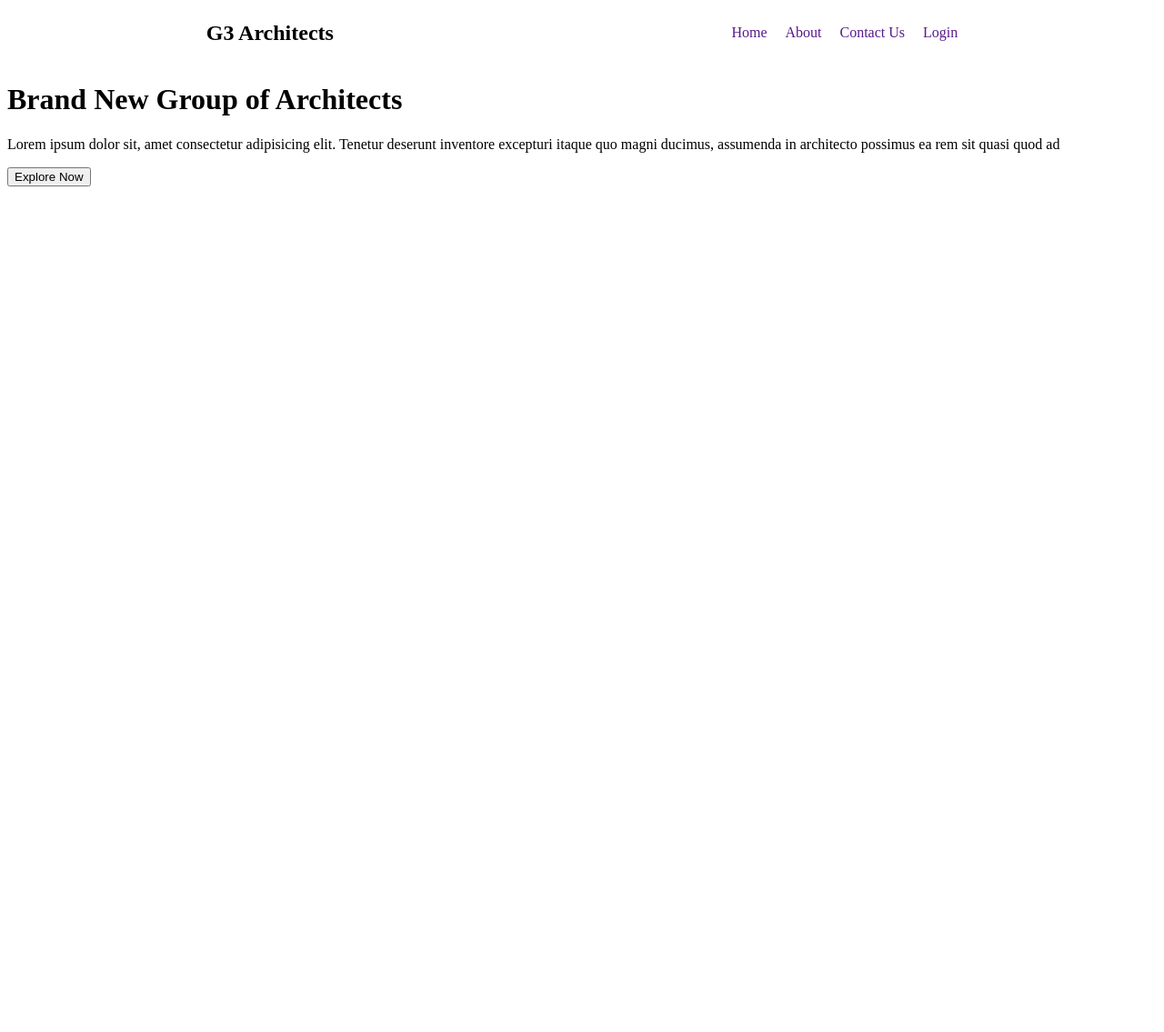
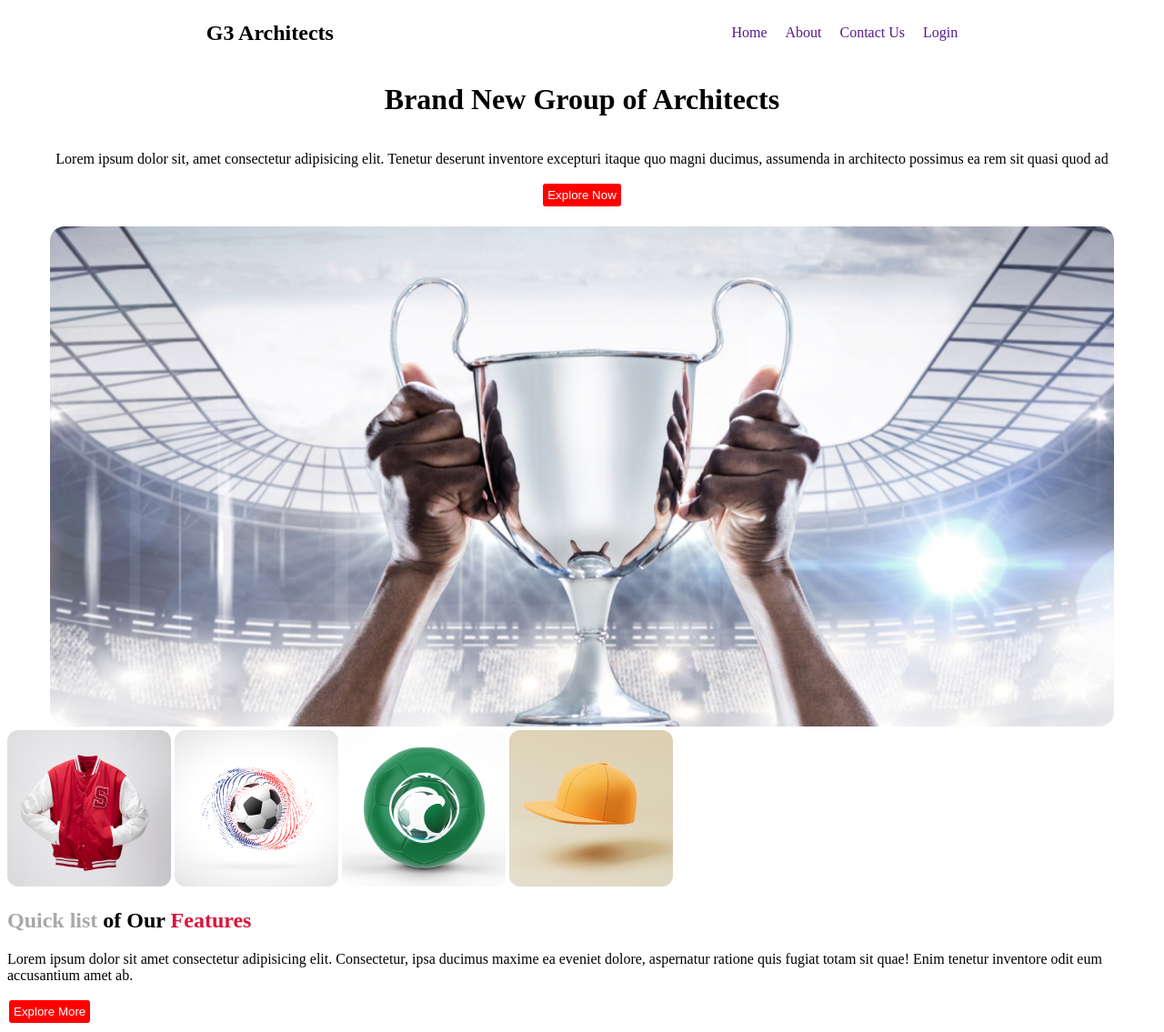
Before and after one commit to Mahmuda826/Responsive1, a plain HTML site: page index.html in a window 1280 px wide. Shown: the part 5-1140 px from the top of the page at 91% size. Before the commit the page ends 800 px from the top, so only its background shows below. Drawn offline with Linux system fonts and the light colour scheme.

Commit message:
combination part

```diff
--- a/index.html
+++ b/index.html
@@ -27,14 +27,31 @@
             </div>
         </nav>
         <div class="hero-section">
-            <div>
-                <h1>Brand New Group of Architects</h1>
-                <p>Lorem ipsum dolor sit, amet consectetur adipisicing elit. Tenetur deserunt inventore excepturi itaque quo magni ducimus, assumenda in architecto possimus ea rem sit quasi quod ad </p>
-                <button>Explore Now</button>
+            <div class="brand">
+                <h1 class="h-one">Brand New Group of Architects</h1>
+                <p class="paragraph">Lorem ipsum dolor sit, amet consectetur adipisicing elit. Tenetur deserunt inventore excepturi itaque quo magni ducimus, assumenda in architecto possimus ea rem sit quasi quod ad </p>
+                <button class="btn">Explore Now</button>
             </div>
-            <div></div>
+            <div class="image">
+               <img src="./image/1.png" alt="">
+            </div>
         </div>
 
     </header>
+    <main>
+        <div class="combinaton">
+            <div >
+                <img src="./image/5.png" alt="">
+                <img src="./image/10.png" alt="">
+                <img src="./image/6.png" alt="">
+                <img src="./image/7.png" alt="">
+            </div>
+            <div>
+               <h2><span style="color: darkgray;">Quick list</span> of Our <span style="color: crimson;">Features</span></h2>
+               <p>Lorem ipsum dolor sit amet consectetur adipisicing elit. Consectetur, ipsa ducimus maxime ea eveniet dolore, aspernatur ratione quis fugiat totam sit quae! Enim tenetur inventore odit eum accusantium amet ab.</p>
+               <button class="btn">Explore More</button>
+            </div>
+        </div>
+    </main>
 </body>
 </html>
--- a/styles/style.css
+++ b/styles/style.css
@@ -12,6 +12,33 @@
     gap: 20px;
 
 }
+  .hero-section{
+    display: flex;
+    flex-direction: column;
+    justify-content: center;
+    align-items: center;
+    gap: 20px;
+  }
+  .brand{
+    display: flex;
+    flex-direction: column;
+    justify-content: center;
+    align-items: center;
+  }
+  .btn{
+    border: 2px solid ;
+    border-radius: 5px;
+    background-color:red;
+    padding: 5px;
+    color: white;
+
+  }
+
+  .combination{
+   display: inline-flex;
+   justify-content: center;
+   align-items: center;
+  }
 .menu>a{
     text-decoration: none;
 }
@@ -23,4 +50,7 @@
       .logo h1{
         text-align: center;
       }
+      .btn{
+        color: blue;
+      }
   }
```
